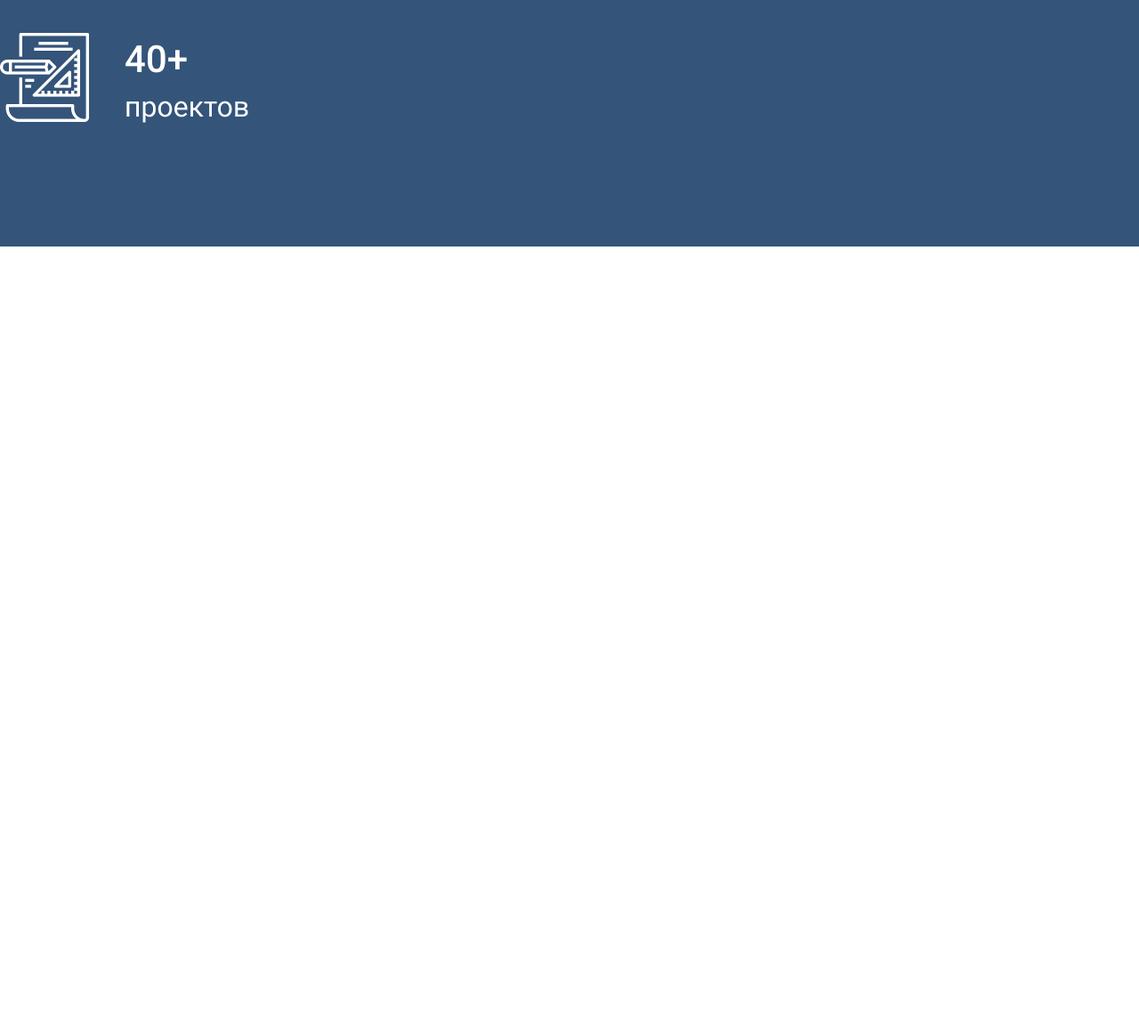
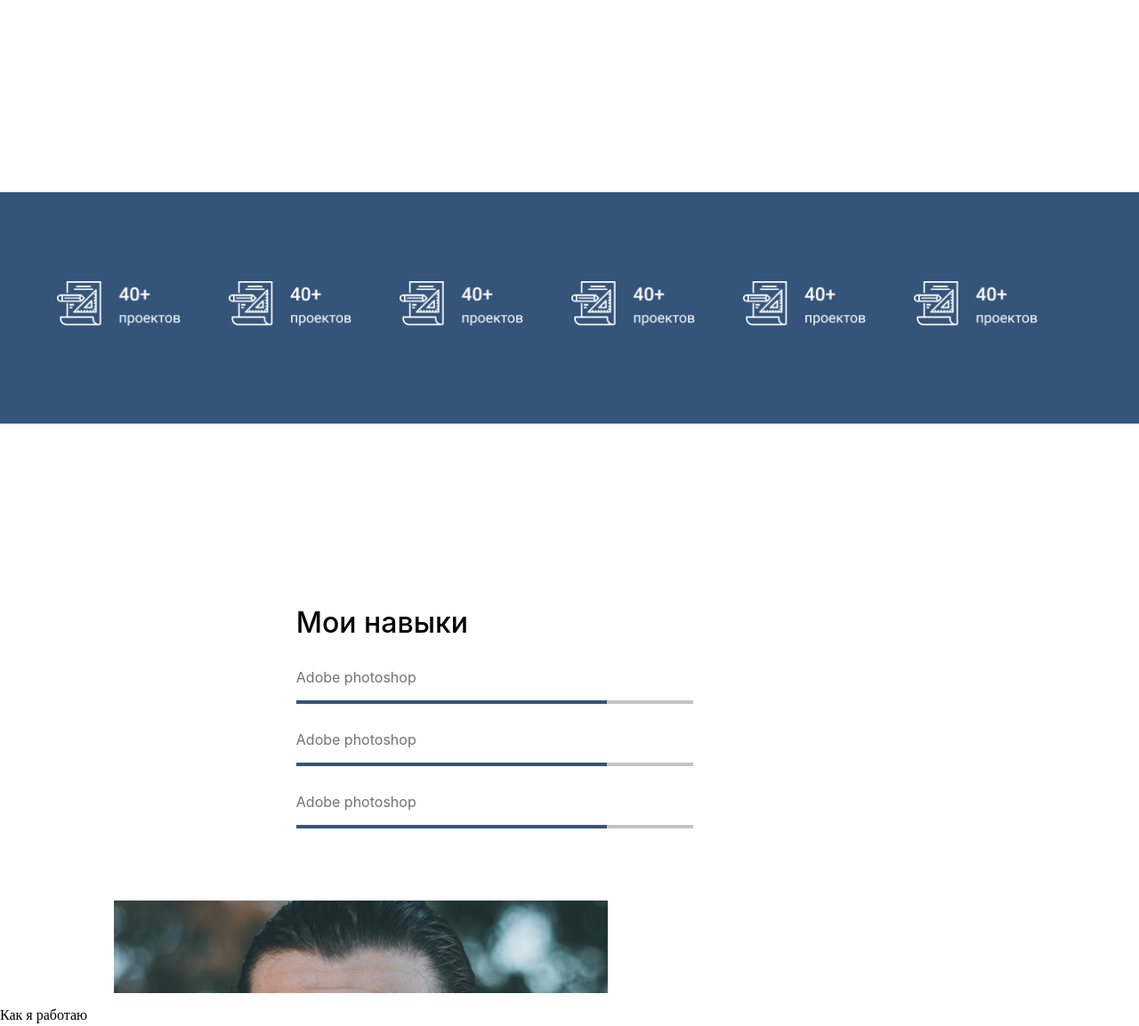
Before and after one commit to Sviataslav/portfolio, a plain HTML site: page index.html in a window 1280 px wide. Shown: the part 1302-2455 px from the top of the page at 89% size. Before the commit the page ends 1579 px from the top, so only its background shows below. Drawn offline with Linux system fonts and the light colour scheme.

Commit message:
Add few new pages

```diff
--- a/index.html
+++ b/index.html
@@ -1,6 +1,7 @@
 <!DOCTYPE html>
 <html lang="en">
 <head>
+    <meta name="viewport" content="width=device-width, initial-scale=1"/>
     <meta charset="UTF-8">
     <meta name="viewport" content="width=device-width, initial-scale=1.0">
     <title>Title</title>
@@ -8,7 +9,6 @@
     <title>landingPage</title>
 </head>
 <body>
-    <div class="main">
     <div class="higherContainer">
         <div class="logo">
             <img src="image/logo.png">
@@ -16,13 +16,14 @@
         <div class="higherMenu">
             <p class="textHigherMenu">
                  <a class="textHigherMenu" href="https://google.com";>ГЛАВНАЯ</a>
-                     <a class="textHigherMenu" href="https://google.com";>ОБ_АВТОРЕ</a>
+                 <a class="textHigherMenu" href="https://google.com";>ОБ АВТОРЕ</a>
                  <a class="textHigherMenu" href="https://google.com";>РАБОТЫ</a>
                  <a class="textHigherMenu" href="https://google.com";>ПРОЦЕСС</a>
                  <a class="textHigherMenu" href="https://google.com";>КОНТАКТЫ</a>
             </p>
         </div>
     </div>
+    <div class="main">
         <div class="container">
             <div class="leftColoan">
                 <img src="image/laptop.png">
@@ -57,8 +58,65 @@
         </p>
 
     </div>
-    <div class="projects">
-        <img src="image/project.png">
+    <div class="blockProjImg">
+        <div class="projectsLine">
+            <img class="projImg" src="image/project.png">
+            <img class="projImg" src="image/project.png">
+            <img class="projImg" src="image/project.png">
+            <img class="projImg" src="image/project.png">
+            <img class="projImg" src="image/project.png">
+            <img class="projImg" src="image/project.png">
+        </div>
+    </div>
+    <div class="blockMySkills">
+        <div class="containerSkills">
+            <div class="leftColoanSkills">
+                <p class="headingSkills">
+                    Мои навыки
+                </p>
+                <p class="nameOfSkills">
+                    Adobe photoshop
+                </p>
+                <div class="loadLineSkills">
+                    <div class="firstPartLoadLine">
+                        <div class="secondPartLoadLine">
+                        </div>
+                    </div>
+                </div>
+                <p class="nameOfSkills">
+                    Adobe photoshop
+                </p>
+                <div class="loadLineSkills">
+                    <div class="firstPartLoadLine">
+                        <div class="secondPartLoadLine">
+                        </div>
+                    </div>
+                </div>
+                <p class="nameOfSkills">
+                    Adobe photoshop
+                </p>
+                <div class="loadLineSkills">
+                    <div class="firstPartLoadLine">
+                        <div class="secondPartLoadLine">
+                        </div>
+                    </div>
+                </div>
+            </div>
+            <div rightColoanSkills>
+                <img class="photoFace" src="image/face.png">
+            </div>
+        </div>
+        <div class="howIWork">
+                <div class="s">
+                    <p class="headdingInfHIW">
+                        Как я работаю
+                    </p>
+                </div>
+
+        </div>
+    </div>
+    <div class="test">
+
     </div>
 </body>
 </html>
--- a/style.css
+++ b/style.css
@@ -2,8 +2,10 @@ body{margin: 0;}
 .main {
     background-color: #EEEFF1;
     height: 45em ;
+    padding-top: 162px;
 }
 .higherContainer{
+    background-color: #EEEFF1;
     height: 117px;
 }
 .logo{
@@ -21,17 +23,16 @@ color: #34547A;
 font-size: 16px;
 letter-spacing: 0.1em;
 font-weight: 600;
-word-spacing: 42px;
 text-decoration: none;
+padding-right: 42px;
 }
 .container {
-    float: right;
     margin: 0 auto;
-    width: 75em;
-    padding-top: 140px;
-    padding-bottom: 146px;
+    width: 80%;
+    overflow: hidden;
 }
 .leftColoan{
+    margin-left: 320px;
     float: left;
     margin-top: 3%;
 }
@@ -84,10 +85,81 @@ text-decoration: none;
     color: #727272;
     font-family: -apple-system, BlinkMacSystemFont, 'Segoe UI', Roboto, Oxygen, Ubuntu, Cantarell, 'Open Sans', 'Helvetica Neue', sans-serif;
 }
-.projects{
+.projectsLine{
     padding-top: 100px;
     background-color: #34547A;
-    height: 15em;
+    height: 10em;
+}
+.projImg{
+    height: 50px;
+    margin-right: 49px;
+}
+.projectsLine{
+    text-align: center;
+}
+.containerSkills{
+    width: 80%;
+    overflow: hidden;
+    margin: 0 auto;
+    height: 40em;
+}
+.leftColoanSkills{
+    margin-left: 20%;
+    float: left;
+    margin-right: 150px;
+}
+.headingSkills{
+    font-family: -apple-system, BlinkMacSystemFont, 'Segoe UI', Roboto, Oxygen, Ubuntu, Cantarell, 'Open Sans', 'Helvetica Neue', sans-serif;
+    font-weight: 500;
+    font-size: 32px;
+    margin-top: 204px;
+}
+.nameOfSkills{
+    font-family: -apple-system, BlinkMacSystemFont, 'Segoe UI', Roboto, Oxygen, Ubuntu, Cantarell, 'Open Sans', 'Helvetica Neue', sans-serif;
+    color: #727272;
+    margin: 50 auto 20px;
+    font-size: 16px;
 
 
 }
+
+.loadLineSkills{
+
+}
+.firstPartLoadLine{
+
+    margin-bottom: 30px;
+    height: 4px;
+    width: 446.36px;
+    background-color: #C4C4C4;
+}
+.secondPartLoadLine{
+
+    width: 349px;
+    height: 4px;
+    background-color: #34547A;
+
+}
+.rightColoanSkills{
+    float: left;
+    width: 50%;
+}
+.photoFace{
+    width: 555px;
+    margin: 5% auto;
+}
+.test{
+    height: 300px;
+    background-color: red;
+
+}
+.howIWork{
+    height: 50em;
+    margin: 0 auto;
+}
+.howIWOrkInformation{
+    width: 50%;
+
+}
+
+@media (max-width:1000px){.test {background:green;}};
```
Also changed, not shown: image/face.png (added), 1 other file. Lines whose indentation alone changed are shown as unchanged.
